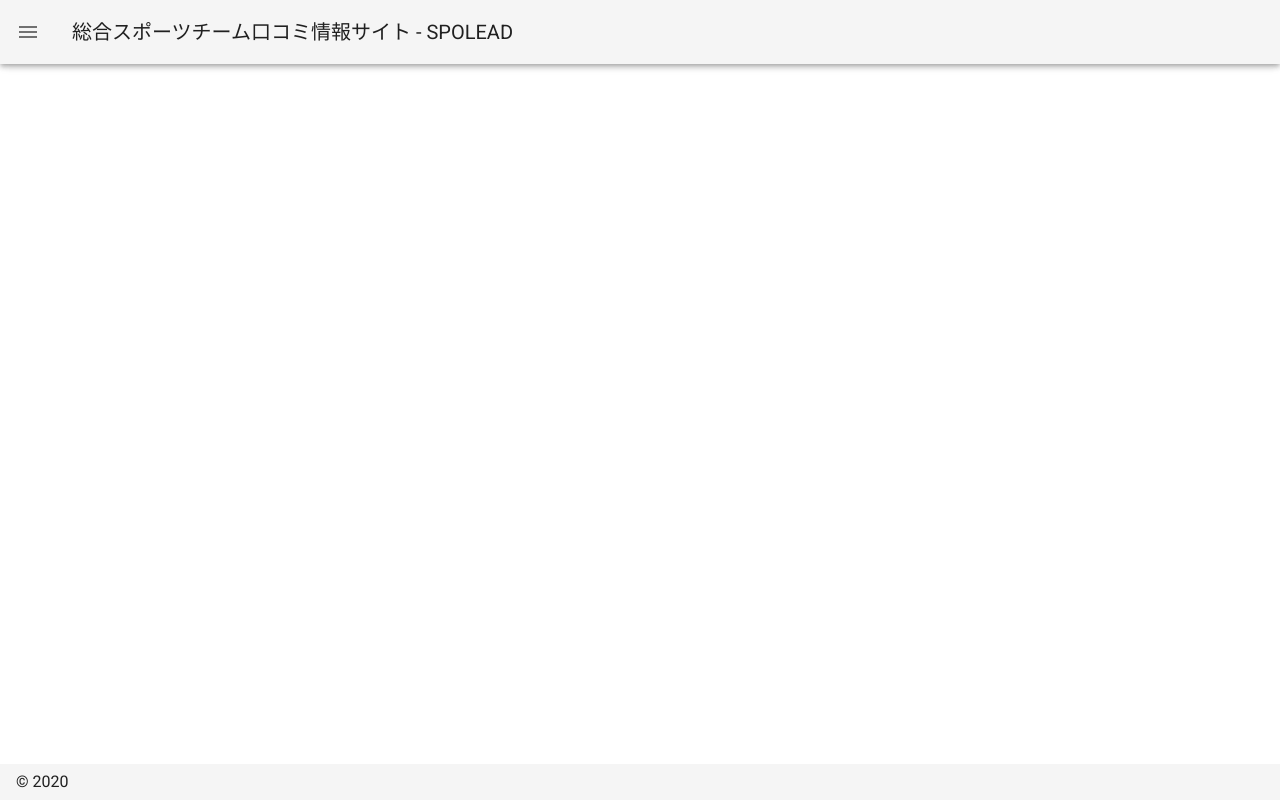
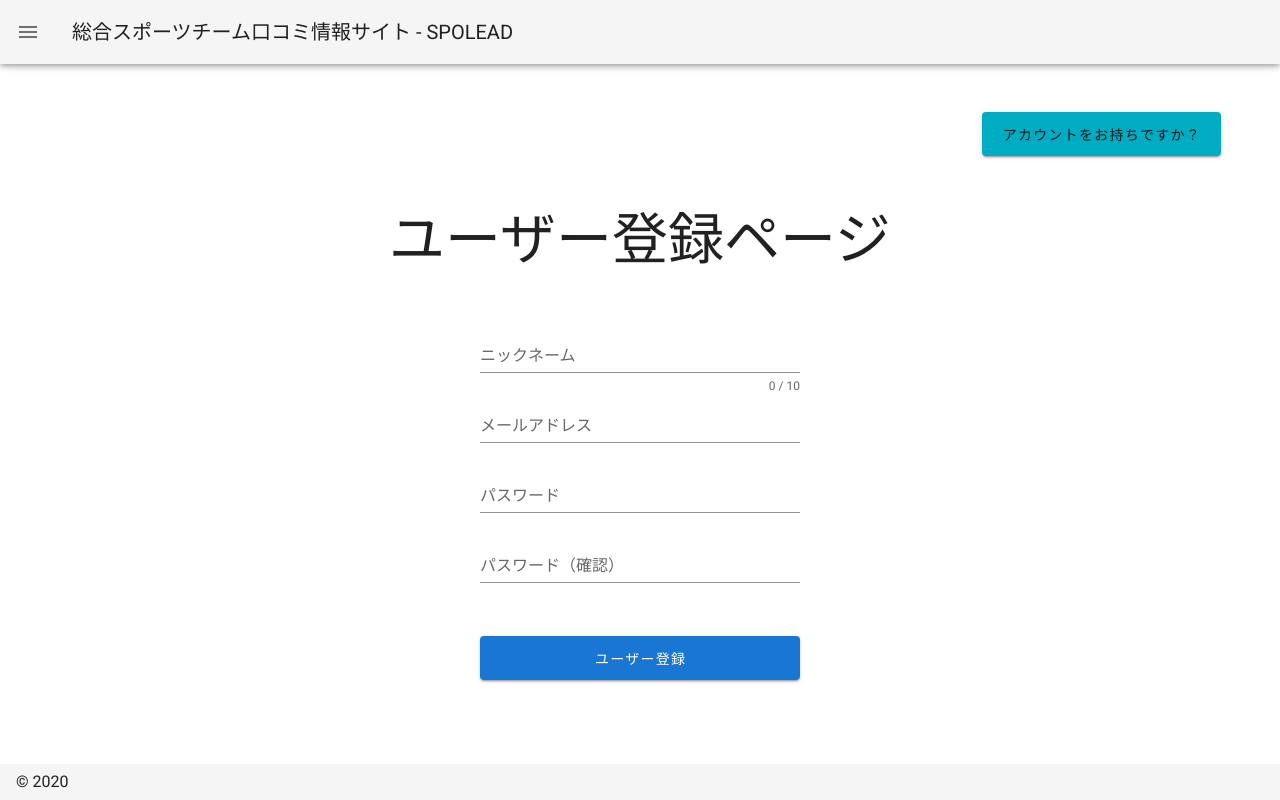
Before and after one commit to surashirishi/spolead, a Nuxt app: page /Signup in a window 1280 px wide. Built offline with nearby package versions, Linux system fonts and the light colour scheme.

Commit message:
feat: signup & login mock

```diff
--- /dev/null
+++ b/assets/js/Colors.js
@@ -0,0 +1,6 @@
+export const colors = {
+  main: 'blue darken-1',
+  common: 'cyan darken-1',
+  sub: 'blue-grey lighten-4',
+  suggestion: 'cyan darken-1'
+}
--- /dev/null
+++ b/components/atoms/CommonButton.vue
@@ -0,0 +1,41 @@
+<template>
+  <v-btn @click="click" :color="buttonColor" :width="buttonWidth" large>
+    <!-- <v-btn @click="click" button-size :color="button-color"> -->
+    <!-- ユーザー登録 -->
+    <slot />
+  </v-btn>
+</template>
+<script>
+export default {
+  props: {
+    buttonSize: {
+      type: String,
+      default: ''
+    },
+    buttonColor: {
+      type: String,
+      default: ''
+    },
+    buttonWidth: {
+      type: String,
+      default: ''
+    }
+  },
+  data () {
+    return {
+      buttonStyle: {
+        height: this.height,
+        width: this.width,
+        fontSize: this.fontSize
+      }
+    }
+  },
+  methods: {
+    click () {
+      this.$emit('click', event)
+    }
+  }
+}
+</script>
+<style lang="scss" scoped>
+</style>
--- a/nuxt.config.js
+++ b/nuxt.config.js
@@ -81,6 +81,14 @@ export default {
     ** You can extend webpack config here
     */
     extend (config, ctx) {
+      if (process.server && process.browser) {
+        config.module.rules.push({
+          enforce: 'pre',
+          test: /\.(js|vue)$/,
+          loader: 'eslint-loader',
+          exclude: /(node_modules)/
+        })
+      }
     }
   }
 }
--- /dev/null
+++ b/pages/Login.vue
@@ -0,0 +1,116 @@
+<template>
+  <v-layout
+    column
+    justify-center
+    align-center
+  >
+    <div class="page-header">
+      <div class="page-header-title">
+        <common-button @click="goSignupPage" :button-color="colors.suggestion" button-size="large">
+          アカウントの新規作成
+        </common-button>
+      </div>
+    </div>
+    <div class="page-title">
+      ログインページ
+    </div>
+    <v-flex
+      xs12
+      sm8
+      md6
+      d-flex
+      flex-wrap
+      class="page-content"
+    >
+      <v-form
+        ref="form"
+        v-model="valid"
+        lazy-validation
+      >
+        <v-text-field
+          v-model="email"
+          :rules="emailRules"
+          label="メールアドレス"
+          required
+        />
+        <v-text-field
+          v-model="password"
+          label="パスワード"
+          required
+        />
+      </v-form>
+    </v-flex>
+    <common-button button-size="large" button-color="primary" button-width="25vw">
+      ユーザー登録
+    </common-button>
+  </v-layout>
+</template>
+
+<script>
+import { colors } from '~/assets/js/Colors.js'
+import CommonButton from '~/components/atoms/CommonButton.vue'
+// import VuetifyLogo from '~/components/VuetifyLogo.vue'
+
+export default {
+  components: {
+    CommonButton
+    // VuetifyLogo
+  },
+  data () {
+    return {
+      colors,
+      valid: true,
+      email: '',
+      password: '',
+      nameRules: [
+        v => !!v || 'Name is required',
+        v => (v && v.length <= 10) || 'Name must be less than 10 characters'
+      ],
+      emailRules: [
+        v => !!v || 'E-mail is required',
+        v => /.+@.+\..+/.test(v) || 'E-mail must be valid'
+      ]
+    }
+  },
+  methods: {
+    goSignupPage () {
+      this.$router.push('/signup')
+    },
+    validate () {
+      this.$refs.form.validate()
+    },
+    reset () {
+      this.$refs.form.reset()
+    },
+    resetValidation () {
+      this.$refs.form.resetValidation()
+    }
+  }
+}
+</script>
+
+<style lang="scss" scoped>
+.page-header {
+  width: 100%;
+  height: 10vh;
+  margin: 16px;
+  font-size: 32px;
+  display: flex;
+  align-items: center;
+  justify-content: flex-end;
+}
+.page-title {
+  width: 100%;
+  height: 13vh;
+  font-size: 56px;
+  display: flex;
+  align-items: center;
+  justify-content: center;
+}
+.page-content {
+  margin: 32px;
+}
+.v-input {
+  width: 25vw;
+}
+</style>
--- /dev/null
+++ b/pages/Signup.vue
@@ -0,0 +1,130 @@
+<template>
+  <v-layout
+    column
+    justify-center
+    align-center
+  >
+    <div class="page-header">
+      <div class="page-header-title">
+        <common-button @click="goLoginPage" :button-color="colors.suggestion" button-size="large">
+          アカウントをお持ちですか？
+        </common-button>
+      </div>
+    </div>
+    <div class="page-title">
+      ユーザー登録ページ
+    </div>
+    <v-flex
+      xs12
+      sm8
+      md6
+      d-flex
+      flex-wrap
+      class="page-content"
+    >
+      <v-form
+        ref="form"
+        v-model="valid"
+        lazy-validation
+      >
+        <v-text-field
+          v-model="nickname"
+          :counter="10"
+          :rules="nameRules"
+          label="ニックネーム"
+          required
+        />
+        <v-text-field
+          v-model="email"
+          :rules="emailRules"
+          label="メールアドレス"
+          required
+        />
+        <v-text-field
+          v-model="password"
+          label="パスワード"
+          required
+        />
+        <v-text-field
+          v-model="passwordConfirm"
+          label="パスワード（確認）"
+          required
+        />
+      </v-form>
+    </v-flex>
+    <common-button button-size="large" button-color="primary" button-width="25vw">
+      ユーザー登録
+    </common-button>
+  </v-layout>
+</template>
+
+<script>
+import { colors } from '~/assets/js/Colors.js'
+import CommonButton from '~/components/atoms/CommonButton.vue'
+// import VuetifyLogo from '~/components/VuetifyLogo.vue'
+
+export default {
+  components: {
+    CommonButton
+    // VuetifyLogo
+  },
+  data () {
+    return {
+      colors,
+      valid: true,
+      nickname: '',
+      email: '',
+      password: '',
+      passwordConfirm: '',
+      nameRules: [
+        v => !!v || 'Name is required',
+        v => (v && v.length <= 10) || 'Name must be less than 10 characters'
+      ],
+      emailRules: [
+        v => !!v || 'E-mail is required',
+        v => /.+@.+\..+/.test(v) || 'E-mail must be valid'
+      ]
+    }
+  },
+  methods: {
+    goLoginPage () {
+      this.$router.push('/login')
+    },
+    validate () {
+      this.$refs.form.validate()
+    },
+    reset () {
+      this.$refs.form.reset()
+    },
+    resetValidation () {
+      this.$refs.form.resetValidation()
+    }
+  }
+}
+</script>
+
+<style lang="scss" scoped>
+.page-header {
+  width: 100%;
+  height: 10vh;
+  margin: 16px;
+  font-size: 32px;
+  display: flex;
+  align-items: center;
+  justify-content: flex-end;
+}
+.page-title {
+  width: 100%;
+  height: 13vh;
+  font-size: 56px;
+  display: flex;
+  align-items: center;
+  justify-content: center;
+}
+.page-content {
+  margin: 32px;
+}
+.v-input {
+  width: 25vw;
+}
+</style>
--- a/pages/top.vue
+++ b/pages/top.vue
@@ -42,19 +42,19 @@
         </v-card>
       </v-col>
     </v-flex>
-    <v-btn large>
+    <common-button @click="registUserPage" button-size="large">
       ユーザー登録
-    </v-btn>
+    </common-button>
   </v-layout>
 </template>
 
 <script>
-// import Logo from '~/components/Logo.vue'
+import CommonButton from '~/components/atoms/CommonButton.vue'
 // import VuetifyLogo from '~/components/VuetifyLogo.vue'
 
 export default {
   components: {
-    // Logo,
+    CommonButton
     // VuetifyLogo
   },
   data () {
@@ -68,6 +68,11 @@ export default {
         { title: 'Rugby', src: 'https://cdn.vuetifyjs.com/images/cards/plane.jpg', flex: 3 },
         { title: 'Swimming', src: 'https://cdn.vuetifyjs.com/images/cards/plane.jpg', flex: 3 }
       ]
+    }
+  },
+  methods: {
+    registUserPage () {
+      this.$router.push('/signup')
     }
   }
 }
```
